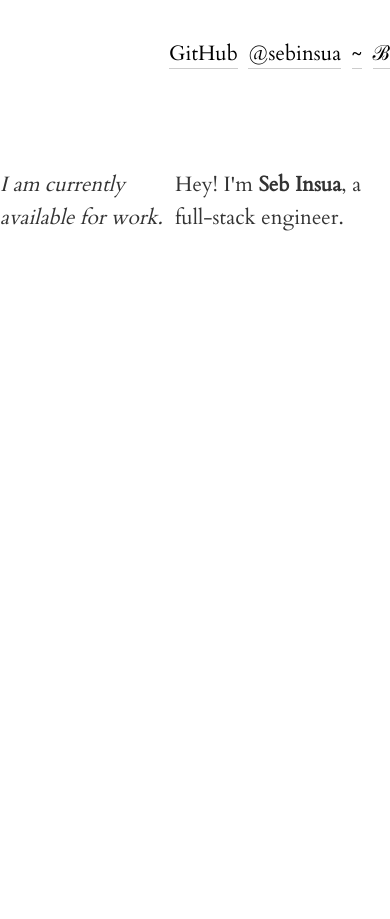
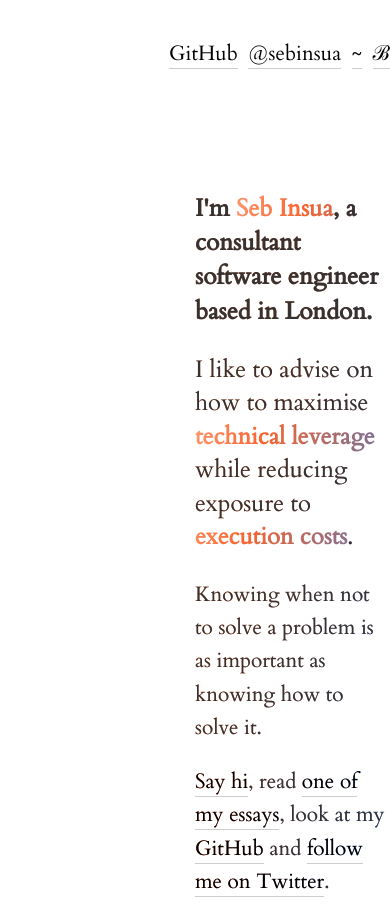
Before and after one commit to duplotech/about-me, a Next.js app: page / in a window 390 px wide. Before the commit the page ends 844 px from the top, so only its background shows below. Built offline with nearby package versions, Linux system fonts and the light colour scheme.

Commit message:
feat(index): decent text; bad mobile style

```diff
--- a/pages/index.js
+++ b/pages/index.js
@@ -61,7 +61,42 @@ const Box = styled.div`
 `
 
 const Content = styled.div`
+  background: linear-gradient(100deg, #FF9269 15%,  #F76631 35%, #1778E9);
+  background-clip: text;
+  -webkit-background-clip: text;
 
+  flex-grow: 0;
+  flex-basis: 50%;
+  text-decoration: none;
+
+  h3 {
+    line-height: 1.4em;
+  }
+  .intention {
+    font-size: 1.15em;
+    line-height: 1.4em;
+  }
+
+  abbr {
+    cursor: help;
+    text-decoration: none;
+  }
+  a {
+    text-decoration: none;
+    color: transparent;
+  }
+  strong {
+    color: transparent;
+  }
+
+  .actions a {
+    color: #000;
+    border-bottom: 1px solid #ccc;
+
+    &:hover {
+      background-color: #fdf9ec;
+    }
+  }
 `
 
 export default () => (
@@ -83,11 +118,36 @@ export default () => (
       </List>
     </Header>
     <Box>
+      <Content />
       <Content>
-        <em>I am currently available for work.</em>
-      </Content>
-      <Content>
-        Hey! I'm <strong>Seb Insua</strong>, a full-stack engineer.
+        <h3>
+          I'm{' '}
+          <strong>Seb Insua</strong>,
+          {' '}
+          a consultant software engineer based in{' '}
+          <abbr title='London, United Kingdom'>London</abbr>
+          .
+        </h3>
+        <p className='intention'>
+          I like to advise on how to maximise{' '}
+          <strong>technical leverage</strong>
+          {' '}while reducing exposure to{' '}
+          <strong>execution costs</strong>.
+        </p>
+        <p>
+          Knowing when not to solve a problem is as important as knowing how to solve it.
+        </p>
+        <p className='actions'>
+          <a href='mailto:me@sebinsua.com'>Say hi</a>
+          ,
+          read{' '}
+          <a href='http://duplo.tech'>one of my essays</a>
+          ,
+          look at my
+          {' '}
+          <a href='http://github.com/sebinsua'>GitHub</a>{' '}
+          and <a href='http://twitter.com/sebinsua'>follow me on Twitter</a>.
+        </p>
       </Content>
     </Box>
   </Article>
```
